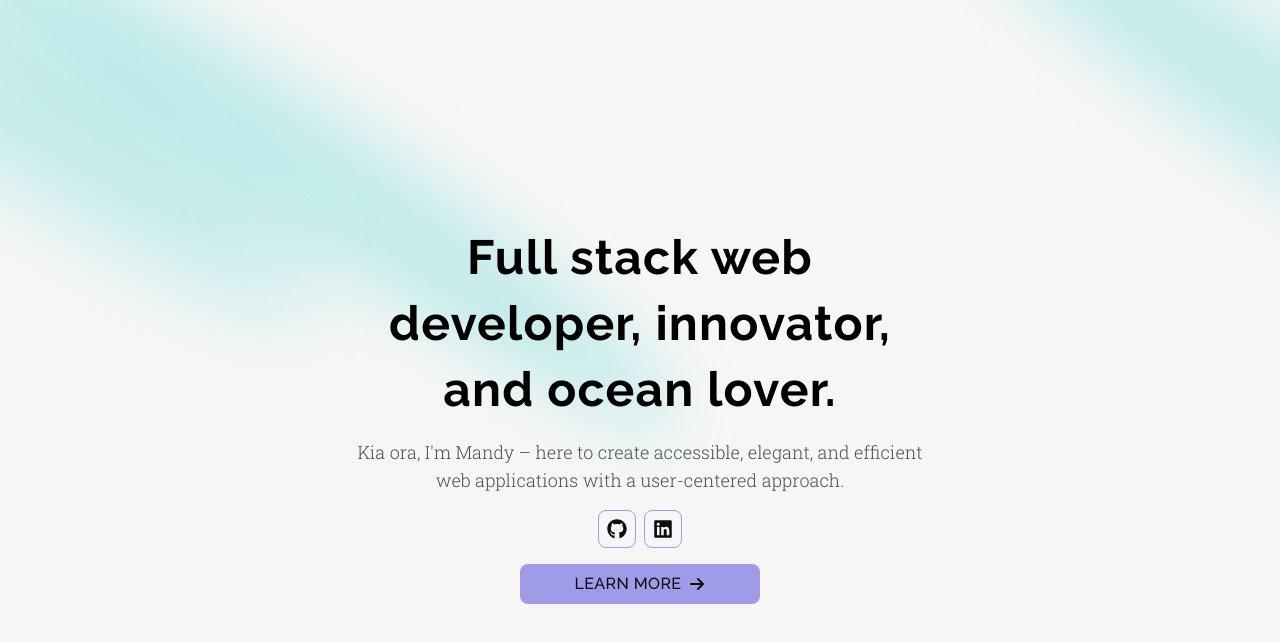
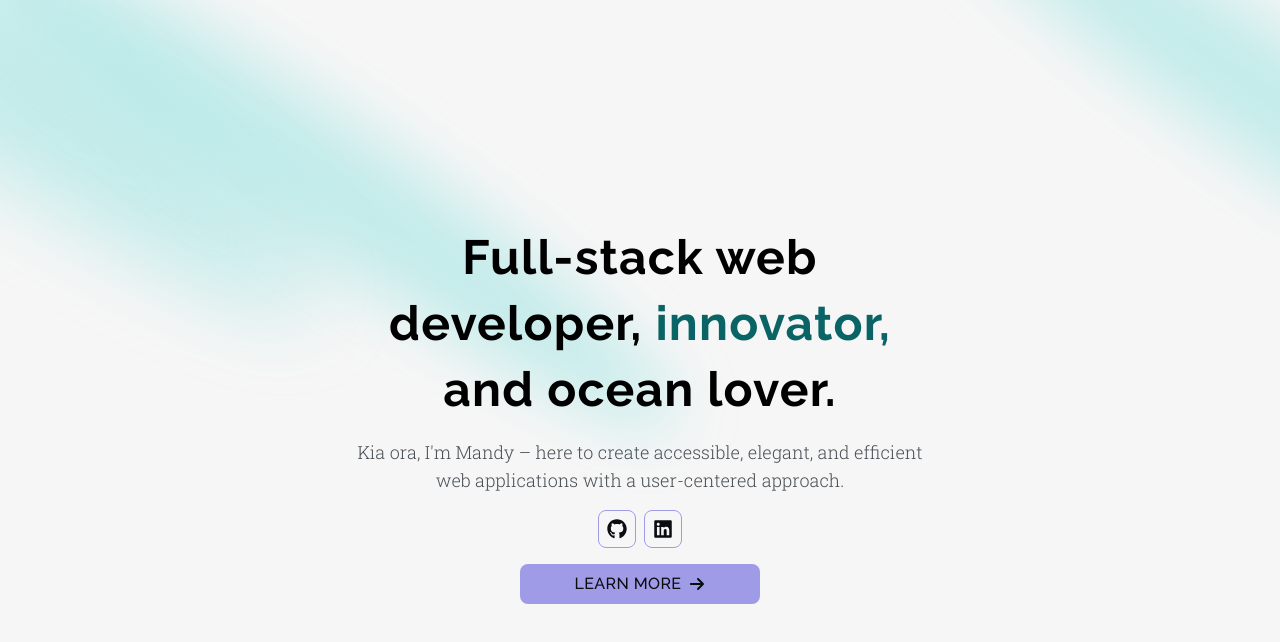
Before and after one commit to mandyh101/next-portfolio-24, a Next.js app: page / in a window 1280 px wide. Shown: the top 642 px of the page. Built offline with nearby package versions, Linux system fonts and the light colour scheme.

Commit message:
touch of contrast approved colour in the heading

```diff
--- a/components/Hero-spotlight.tsx
+++ b/components/Hero-spotlight.tsx
@@ -7,7 +7,7 @@ import SocialLinks from './ui/SocialLinks';
 
 function HeroSpotlight() {
 
-  const headingText = "Full stack web developer, innovator, and ocean lover."
+  const headingText = "Full-stack web developer, innovator, and ocean lover."
   return (
     <div className='pb-24 pt-40'>
       <div>
--- a/components/ui/TextGenerateEffect.tsx
+++ b/components/ui/TextGenerateEffect.tsx
@@ -37,7 +37,7 @@ export const TextGenerateEffect = ({
           return (
             <motion.span
               key={word + idx}
-              className="dark:text-white text-black opacity-0"
+              className={`${idx === 3 ? "text-sea-green-800": "dark:text-white text-black"} opacity-0`}
               style={{
                 filter: filter ? "blur(10px)" : "none",
               }}
```
